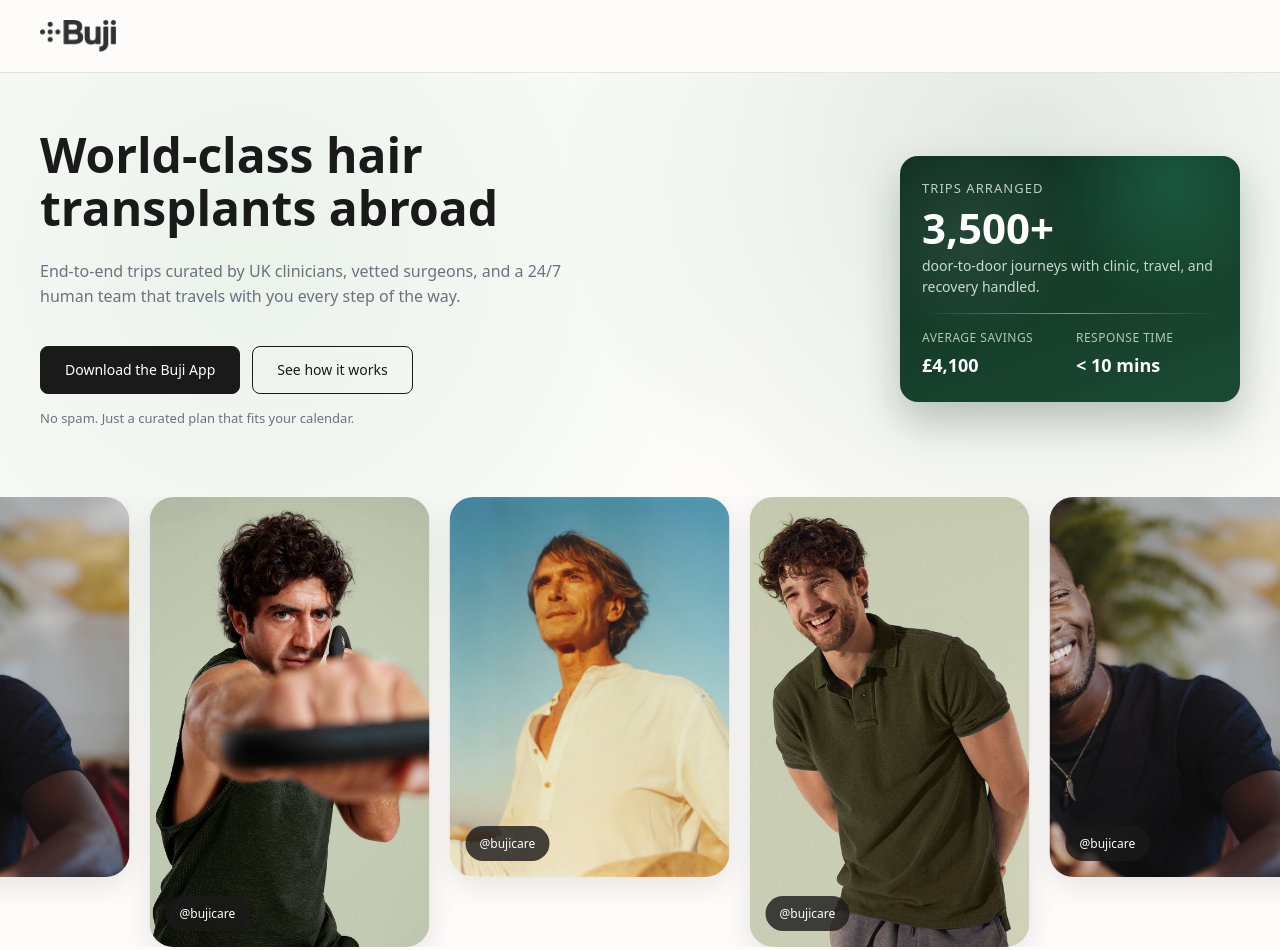
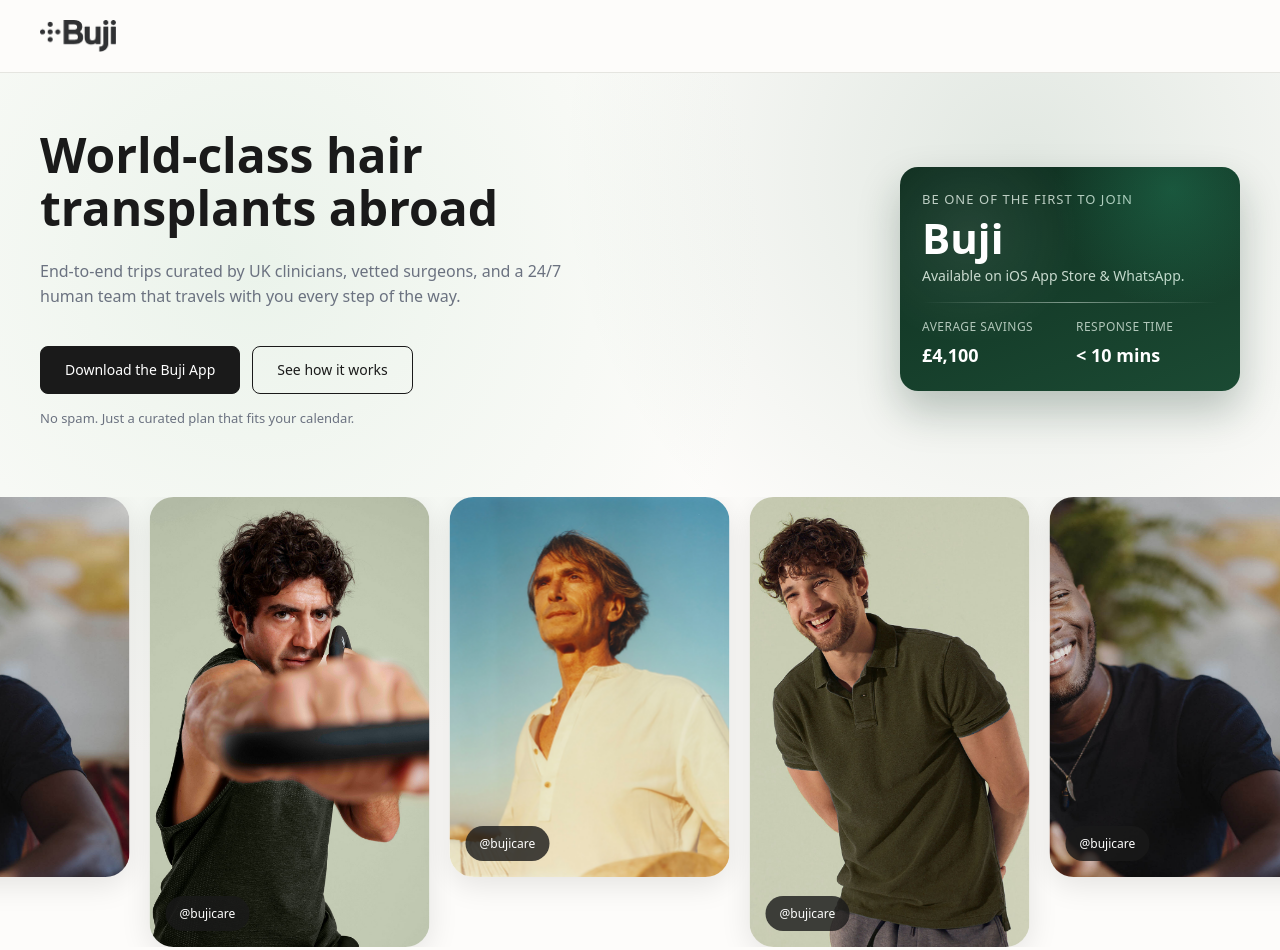
Before and after one commit to ShRahman97/BujiWeb_Coming_Soon, a plain HTML site: page index.html in a window 1280 px wide. Shown: the top 950 px of the page. Drawn offline with Linux system fonts and the light colour scheme.

Commit message:
Update index.html
changed the info in the green tile

```diff
--- a/index.html
+++ b/index.html
@@ -51,9 +51,9 @@
         <!-- GREEN TILE BACK IN ORIGINAL RIGHT SIDE POSITION -->
         <div class="hero-visual">
           <div class="hero-metric-card">
-            <p class="metric-label">Trips arranged</p>
-            <p class="metric-value">3,500+</p>
-            <p class="metric-detail">door-to-door journeys with clinic, travel, and recovery handled.</p>
+            <p class="metric-label">BE ONE OF THE FIRST TO JOIN</p>
+            <p class="metric-value">Buji</p>
+            <p class="metric-detail">Available on iOS App Store & WhatsApp.</p>
 
             <div class="metric-divider"></div>
 
```
